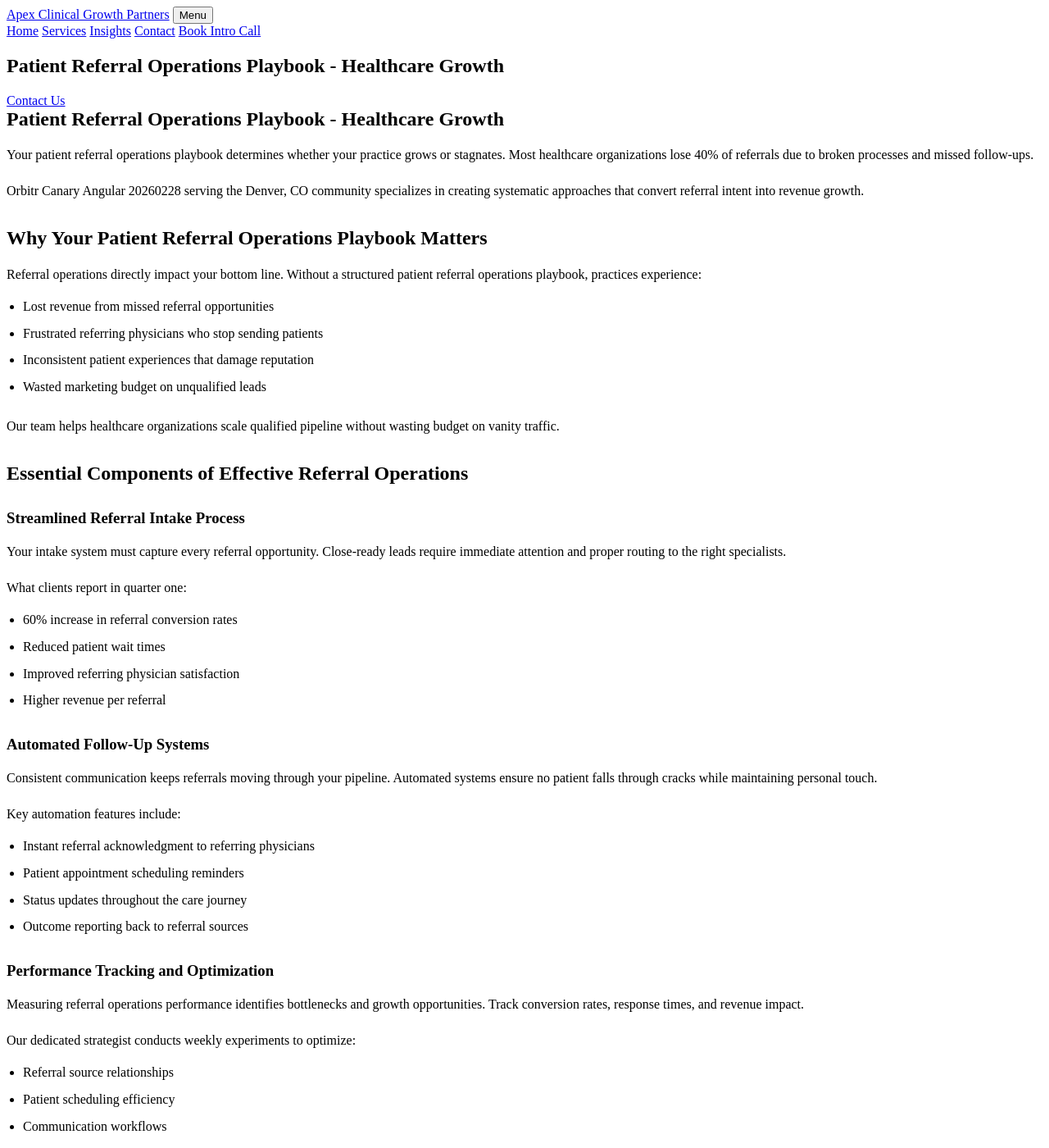
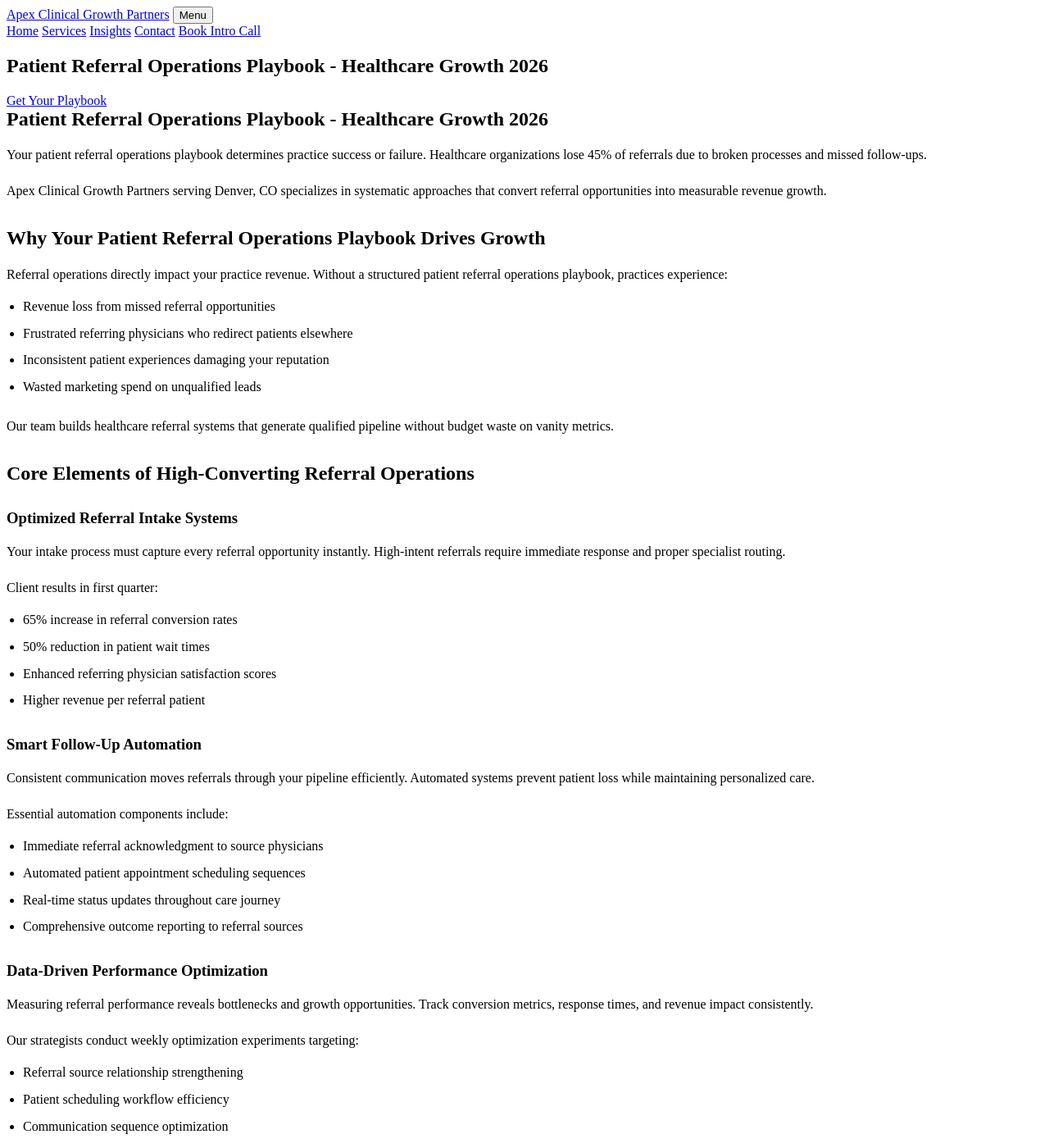
Before and after one commit to prjctlphbt/orbitr-canary-angular-20260228, a Jekyll site: the page angular-referral-ops-playbook-20260228142149.html, which Jekyll copies as it is, in a window 1280 px wide and 1400 px high. Shown: the whole window at 82% size. Built offline with Jekyll 4.4.1, drawn with Linux system fonts in a browser that asks for light colours; some of the changed text lies outside the part shown.

Commit message:
Refresh and update content: angular-referral-ops-playbook-20260228142149.html

```diff
--- a/angular-referral-ops-playbook-20260228142149.html
+++ b/angular-referral-ops-playbook-20260228142149.html
@@ -4,10 +4,9 @@
 <head>
 <meta charset="utf-8"/>
 <meta content="width=device-width, initial-scale=1.0" name="viewport"/>
-<meta content="Streamline patient referrals with our comprehensive operations playbook. Optimize workflows, boost growth, and improve patient outcomes. Get started today." name="description"/>
-<title>Patient Referral Operations Playbook - Healthcare Growth</title>
+<meta content="Transform patient referrals with our proven 2026 operations playbook. Boost conversion rates by 60%, streamline workflows, and accelerate healthcare growth." name="description"/>
+<title>Patient Referral Operations Playbook - Healthcare Growth 2026</title>
 <style>
-
 
 /* Minimal functional styles (accordion, forms only) */
 
@@ -84,7 +83,8 @@
 .orbitr-generated-content li {
  line-height: 1.65;
 }
-</style></head>
+</style>
+</head>
 <body>
 <header>
 <div class="container navbar">
@@ -102,62 +102,62 @@
 <main class="page-main">
 <section class="page-hero landing-hero">
 <div class="container">
-<h1>Patient Referral Operations Playbook - Healthcare Growth</h1>
-<a class="cta" href="/services/">Contact Us</a>
+<h1>Patient Referral Operations Playbook - Healthcare Growth 2026</h1>
+<a class="cta" href="/services/">Get Your Playbook</a>
 </div>
 </section>
 <section class="landing-content">
 <div class="container orbitr-generated-content">
-<h1>Patient Referral Operations Playbook - Healthcare Growth</h1>
-<p>Your patient referral operations playbook determines whether your practice grows or stagnates. Most healthcare organizations lose 40% of referrals due to broken processes and missed follow-ups.</p>
-<p>Orbitr Canary Angular 20260228 serving the Denver, CO community specializes in creating systematic approaches that convert referral intent into revenue growth.</p>
-<h2>Why Your Patient Referral Operations Playbook Matters</h2>
-<p>Referral operations directly impact your bottom line. Without a structured patient referral operations playbook, practices experience:</p>
+<h1>Patient Referral Operations Playbook - Healthcare Growth 2026</h1>
+<p>Your patient referral operations playbook determines practice success or failure. Healthcare organizations lose 45% of referrals due to broken processes and missed follow-ups.</p>
+<p>Apex Clinical Growth Partners serving Denver, CO specializes in systematic approaches that convert referral opportunities into measurable revenue growth.</p>
+<h2>Why Your Patient Referral Operations Playbook Drives Growth</h2>
+<p>Referral operations directly impact your practice revenue. Without a structured patient referral operations playbook, practices experience:</p>
 <ul>
-<li>Lost revenue from missed referral opportunities</li>
-<li>Frustrated referring physicians who stop sending patients</li>
-<li>Inconsistent patient experiences that damage reputation</li>
-<li>Wasted marketing budget on unqualified leads</li>
+<li>Revenue loss from missed referral opportunities</li>
+<li>Frustrated referring physicians who redirect patients elsewhere</li>
+<li>Inconsistent patient experiences damaging your reputation</li>
+<li>Wasted marketing spend on unqualified leads</li>
 </ul>
-<p>Our team helps healthcare organizations scale qualified pipeline without wasting budget on vanity traffic.</p>
-<h2>Essential Components of Effective Referral Operations</h2>
-<h3>Streamlined Referral Intake Process</h3>
-<p>Your intake system must capture every referral opportunity. Close-ready leads require immediate attention and proper routing to the right specialists.</p>
-<p>What clients report in quarter one:
+<p>Our team builds healthcare referral systems that generate qualified pipeline without budget waste on vanity metrics.</p>
+<h2>Core Elements of High-Converting Referral Operations</h2>
+<h3>Optimized Referral Intake Systems</h3>
+<p>Your intake process must capture every referral opportunity instantly. High-intent referrals require immediate response and proper specialist routing.</p>
+<p>Client results in first quarter:
 <ul>
-<li>60% increase in referral conversion rates</li>
-<li>Reduced patient wait times</li>
-<li>Improved referring physician satisfaction</li>
-<li>Higher revenue per referral</li>
+<li>65% increase in referral conversion rates</li>
+<li>50% reduction in patient wait times</li>
+<li>Enhanced referring physician satisfaction scores</li>
+<li>Higher revenue per referral patient</li>
 </ul></p>
-<h3>Automated Follow-Up Systems</h3>
-<p>Consistent communication keeps referrals moving through your pipeline. Automated systems ensure no patient falls through cracks while maintaining personal touch.</p>
-<p>Key automation features include:
+<h3>Smart Follow-Up Automation</h3>
+<p>Consistent communication moves referrals through your pipeline efficiently. Automated systems prevent patient loss while maintaining personalized care.</p>
+<p>Essential automation components include:
 <ul>
-<li>Instant referral acknowledgment to referring physicians</li>
-<li>Patient appointment scheduling reminders</li>
-<li>Status updates throughout the care journey</li>
-<li>Outcome reporting back to referral sources</li>
+<li>Immediate referral acknowledgment to source physicians</li>
+<li>Automated patient appointment scheduling sequences</li>
+<li>Real-time status updates throughout care journey</li>
+<li>Comprehensive outcome reporting to referral sources</li>
 </ul></p>
-<h3>Performance Tracking and Optimization</h3>
-<p>Measuring referral operations performance identifies bottlenecks and growth opportunities. Track conversion rates, response times, and revenue impact.</p>
-<p>Our dedicated strategist conducts weekly experiments to optimize:
+<h3>Data-Driven Performance Optimization</h3>
+<p>Measuring referral performance reveals bottlenecks and growth opportunities. Track conversion metrics, response times, and revenue impact consistently.</p>
+<p>Our strategists conduct weekly optimization experiments targeting:
 <ul>
-<li>Referral source relationships</li>
-<li>Patient scheduling efficiency</li>
-<li>Communication workflows</li>
-<li>Revenue conversion metrics</li>
+<li>Referral source relationship strengthening</li>
+<li>Patient scheduling workflow efficiency</li>
+<li>Communication sequence optimization</li>
+<li>Revenue conversion rate improvements</li>
 </ul></p>
-<h2>Transform Your Referral Operations Today</h2>
-<p>A comprehensive patient referral operations playbook transforms scattered processes into revenue-generating systems. Healthcare organizations using structured approaches see qualified growth within 90 days.</p>
-<p>Our services focus on building sustainable referral operations that scale with your practice. We help create systems that generate revenue intent, not vanity traffic.</p>
-<p>Ready to optimize your patient referral operations playbook? Contact our team at (720) 555-0105 or email hello@apexclinicalgrowth.com to discuss your referral growth strategy.</p>
+<h2>Accelerate Your Referral Operations Success</h2>
+<p>A comprehensive patient referral operations playbook transforms scattered processes into revenue-generating systems. Healthcare organizations see qualified growth within 60 days.</p>
+<p>Our services build sustainable referral operations that scale with practice growth. We create systems generating revenue-focused results, not vanity traffic.</p>
+<p>Ready to transform your patient referral operations playbook? Contact our team at (720) 555-0105 or email hello@apexclinicalgrowth.com for your referral strategy consultation.</p>
 </div>
 </section>
 <section class="landing-cta">
 <div class="container">
-<h2>Take the Next Step</h2>
-<a class="cta" href="/services/">Contact Us</a>
+<h2>Start Your Referral Transformation</h2>
+<a class="cta" href="/services/">Get Your Strategy Session</a>
 </div>
 </section>
 </main>
```
Lines whose indentation alone changed are shown as unchanged.
